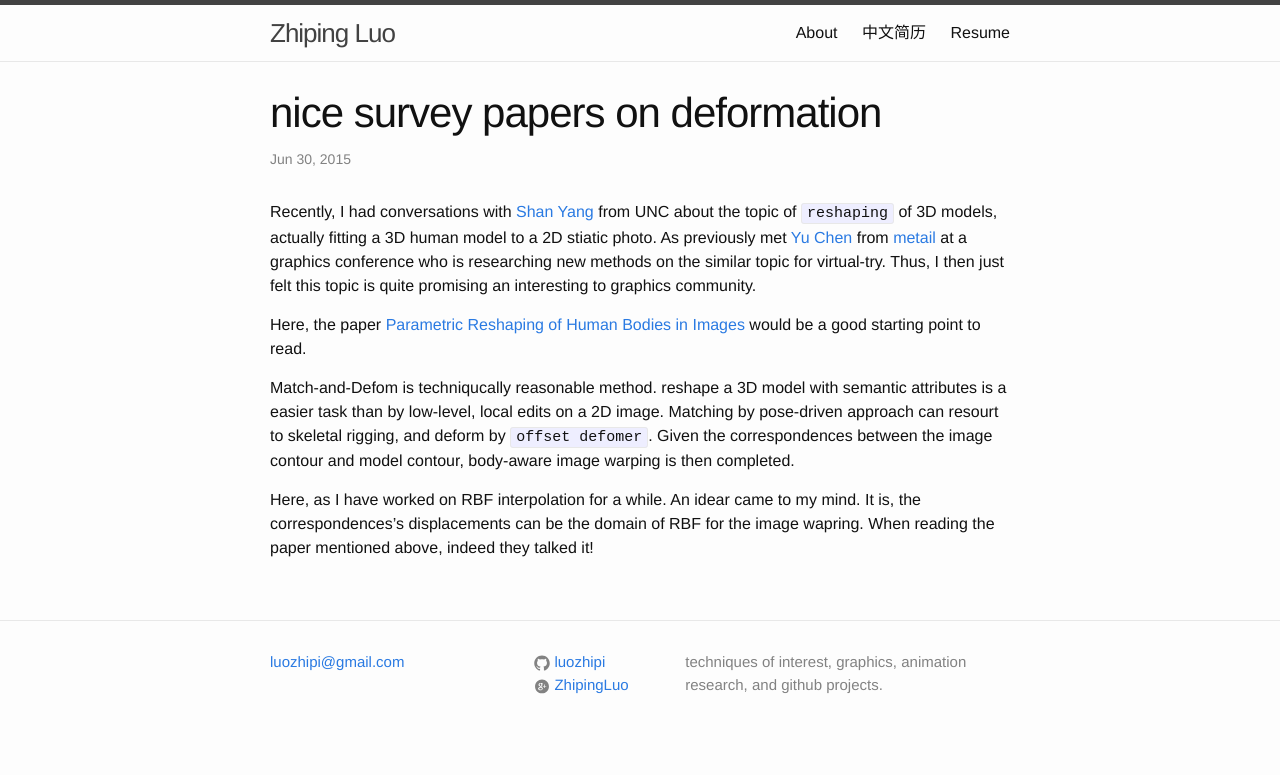
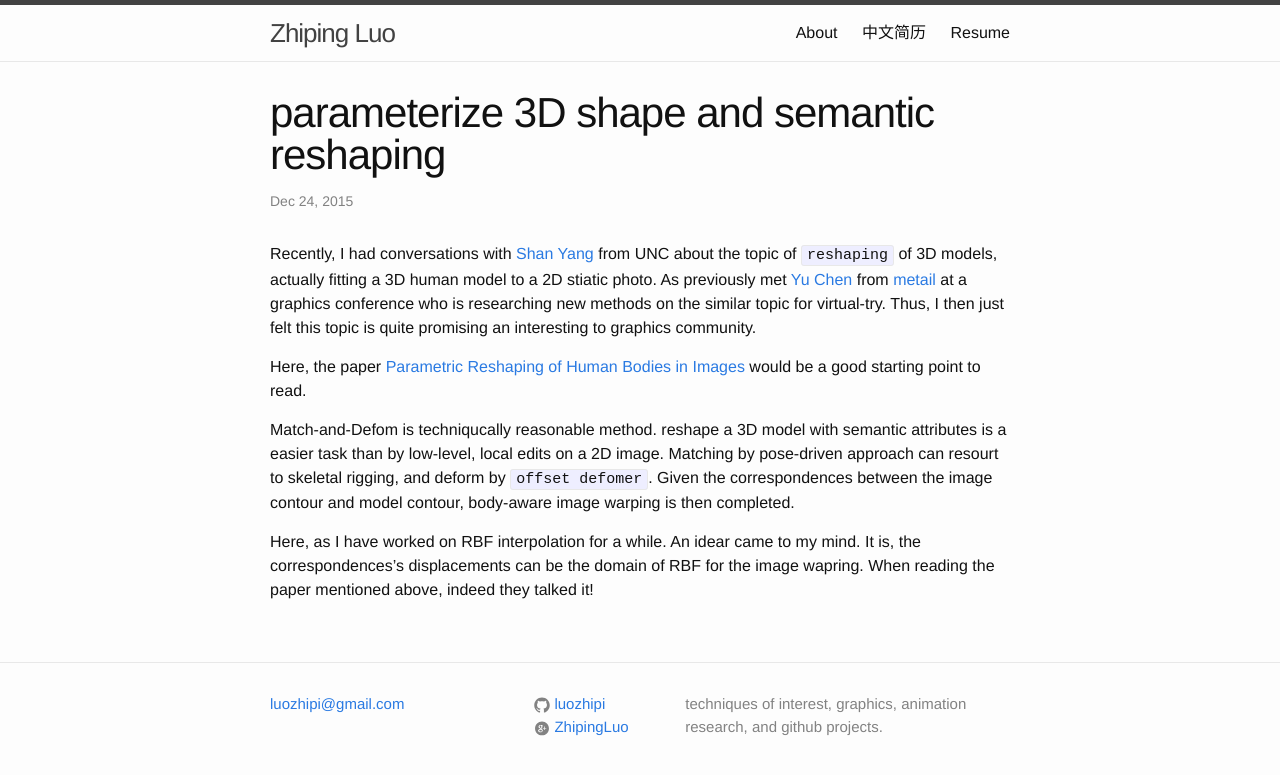
Before and after one commit to luozhipi/luozhipi.github.io, a Jekyll site: the page built from _posts/2015-6-30-bodyretouching.markdown, in a window 1280 px wide. Shown: the top 775 px of the page. Built offline with Jekyll 4.4.1, drawn with Linux system fonts in a browser that asks for light colours.

Commit message:
Update 2015-6-30-bodyretouching.markdown

```diff
--- a/_posts/2015-6-30-bodyretouching.markdown
+++ b/_posts/2015-6-30-bodyretouching.markdown
@@ -1,7 +1,7 @@
 ---
 layout: post
-title:  "nice survey papers on deformation"
-date:   2015-06-30 12:13:56
+title:  "parameterize 3D shape and semantic reshaping"
+date:   2015-12-24 19:06:56
 categories: animation
 ---
 
```
